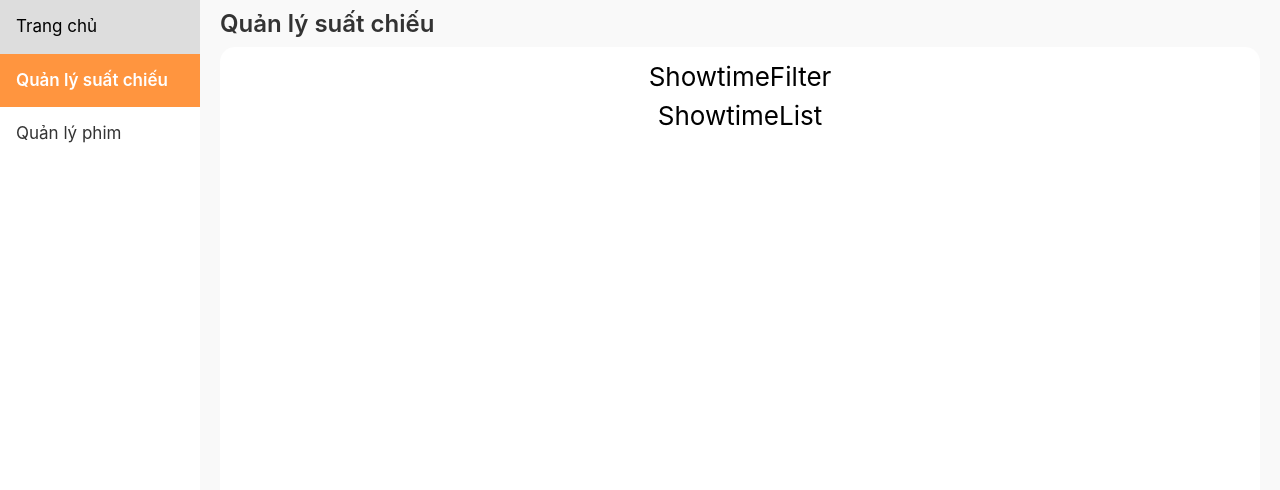
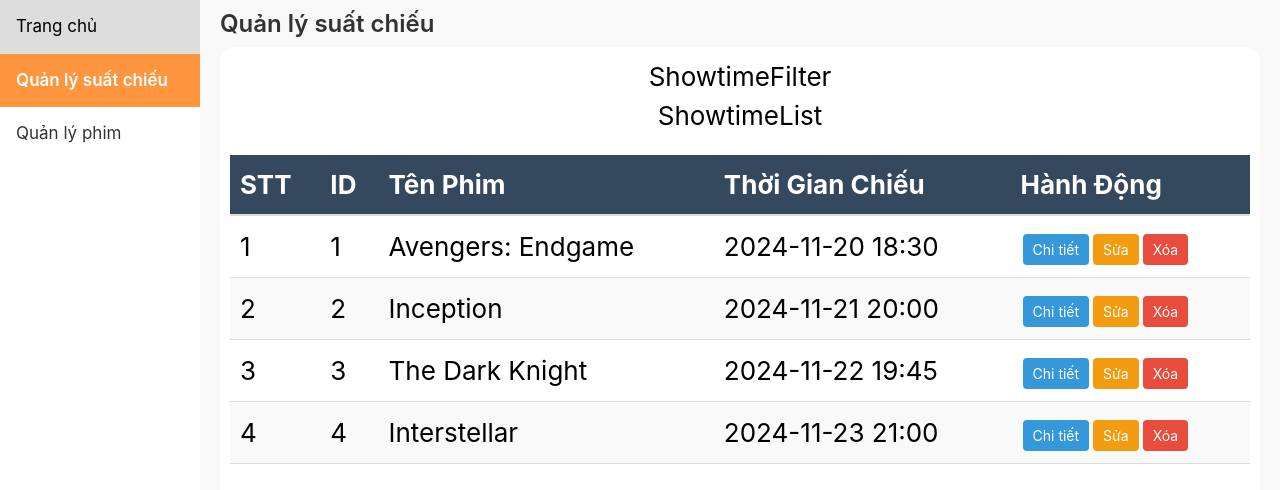
Before and after one commit to lephuchung/movie-ticket-booking-admin-fe, a React (Create React App) app: page /showtime in a window 1280 px wide. Shown: the top 490 px of the page. Built offline with nearby package versions, Linux system fonts and the light colour scheme.

Commit message:
Add ShowtimeList

```diff
--- a/src/component/ShowtimeList/ShowtimeList.js
+++ b/src/component/ShowtimeList/ShowtimeList.js
@@ -1,9 +1,86 @@
 import React from 'react'
 import "./ShowtimeList.scss"
+import { useTable } from 'react-table';
 
 const ShowtimeList = () => {
+    const data = React.useMemo(
+        () => [
+          { id: 1, title: 'Avengers: Endgame', time: '2024-11-20 18:30' },
+          { id: 2, title: 'Inception', time: '2024-11-21 20:00' },
+          { id: 3, title: 'The Dark Knight', time: '2024-11-22 19:45' },
+          { id: 4, title: 'Interstellar', time: '2024-11-23 21:00' },
+        ],
+        []
+      );
+
+      const columns = React.useMemo(
+        () => [
+          {
+            Header: 'STT',
+            accessor: (row, rowIndex) => rowIndex + 1,
+          },
+          {
+            Header: 'ID',
+            accessor: 'id',
+          },
+          {
+            Header: 'Tên Phim',
+            accessor: 'title',
+          },
+          {
+            Header: 'Thời Gian Chiếu',
+            accessor: 'time',
+          },
+          {
+            Header: 'Hành Động',
+            Cell: ({ row }) => (
+              <div>
+                <button onClick={() => handleDetails(row.values.id)}>Chi tiết</button>
+                <button className="edit" onClick={() => handleEdit(row.values.id)}>Sửa</button>
+                <button className="delete" onClick={() => handleDelete(row.values.id)}>Xóa</button>
+              </div>
+            ),
+          },
+        ],
+        []
+      );
+
+      const handleDetails = (id) => alert(`Xem chi tiết suất chiếu với ID: ${id}`);
+      const handleEdit = (id) => alert(`Sửa suất chiếu với ID: ${id}`);
+      const handleDelete = (id) => alert(`Xóa suất chiếu với ID: ${id}`);
+
+      const { getTableProps, getTableBodyProps, headerGroups, rows, prepareRow } = useTable({
+        columns,
+        data,
+      });
     return (
-        <div>ShowtimeList</div>
+        <div>
+            <div>ShowtimeList</div>
+            <table {...getTableProps()} className="showtime-table">
+                <thead>
+                {headerGroups.map(headerGroup => (
+                    <tr {...headerGroup.getHeaderGroupProps()}>
+                    {headerGroup.headers.map(column => (
+                        <th {...column.getHeaderProps()}>{column.render('Header')}</th>
+                    ))}
+                    </tr>
+                ))}
+                </thead>
+                <tbody {...getTableBodyProps()}>
+                {rows.map(row => {
+                    prepareRow(row);
+                    return (
+                    <tr {...row.getRowProps()}>
+                        {row.cells.map(cell => (
+                        <td {...cell.getCellProps()}>{cell.render('Cell')}</td>
+                        ))}
+                    </tr>
+                    );
+                })}
+                </tbody>
+            </table>
+        </div>
+
     )
 }
 
--- a/src/component/ShowtimeList/ShowtimeList.scss
+++ b/src/component/ShowtimeList/ShowtimeList.scss
@@ -0,0 +1,64 @@
+.showtime-table {
+    width: 100%;
+    border-collapse: collapse;
+    margin-top: 20px;
+
+    th {
+      background-color: #34495e;
+      color: #fff;
+      text-align: left;
+      padding: 10px;
+      font-weight: bold;
+      border-bottom: 2px solid #ddd;
+    }
+
+    td {
+      padding: 10px;
+      border-bottom: 1px solid #ddd;
+      text-align: left;
+    }
+
+    tr:nth-child(even) {
+      background-color: #f9f9f9;
+    }
+
+    tr:hover {
+      background-color: #f1f1f1;
+    }
+
+    button {
+      background-color: #3498db;
+      color: white;
+      border: none;
+      padding: 5px 10px;
+      margin: 2px;
+      cursor: pointer;
+      border-radius: 4px;
+      font-size: 14px;
+      transition: background-color 0.3s ease;
+
+      &:hover {
+        background-color: #2980b9;
+      }
+
+      &:active {
+        background-color: #1d6fa5;
+      }
+
+      &.edit {
+        background-color: #f39c12;
+
+        &:hover {
+          background-color: #e67e22;
+        }
+      }
+
+      &.delete {
+        background-color: #e74c3c;
+
+        &:hover {
+          background-color: #c0392b;
+        }
+      }
+    }
+  }
```
